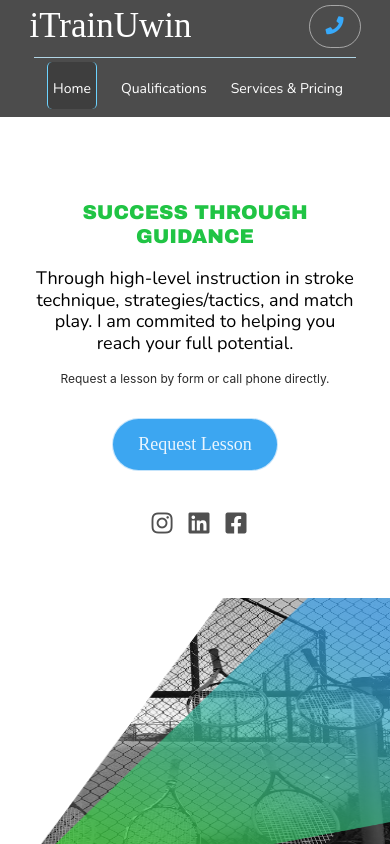
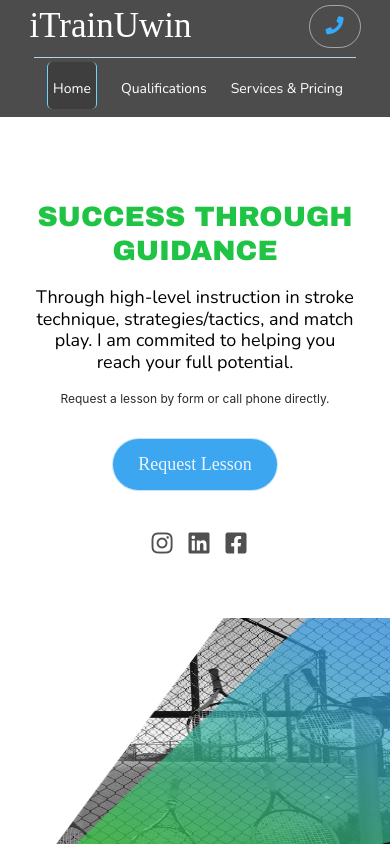
Before and after one commit to mtaslagyan/itrainuwin, a React (Create React App) app: page / in a window 390 px wide. Shown: the top 844 px of the page. Built offline with nearby package versions, Linux system fonts and the light colour scheme; a web font is replaced by a local one.

Commit message:
Add files via upload

```diff
--- a/src/index.css
+++ b/src/index.css
@@ -790,7 +790,7 @@ input{
     background:green;
   } */
   .title{
-    font-size:31px;
+    font-size:32px;
   }
   .crissStanding{
     margin-top:150px;
@@ -823,7 +823,7 @@ input{
     background:orange;
   } */
   .title{
-    font-size:27px;
+    font-size:30px;
   }
   .banner-text{
     margin-top:200px;
@@ -861,7 +861,7 @@ input{
     background:red;
   } */
   .title{
-    font-size:20px;
+    font-size:30px;
   }
   .intro{
     font-size:18px;
@@ -926,6 +926,10 @@ input{
   .timeline-title{
     font-size:18px;
   }
+  .banner-text{
+    /* padding-left:50px;
+    padding-right:50px; */
+  }
 
 }
 
@@ -936,6 +940,9 @@ input{
   /* body{
     background:white;
   } */
+  .title{
+    font-size:28px;
+  }
   .banner-text{
     margin-top:200px;
     text-align:center;
@@ -1062,12 +1069,14 @@ input{
 }
 
 /* XS */
-@media (max-width: 424px)
+@media (max-width: 425px)
 {
   /* body{
     background:purple;
   } */
-
+  .title{
+    font-size:28px;
+  }
   .gallery img{
     width:33.33333333333333%;
   }
@@ -1153,6 +1162,12 @@ input{
     width: 100px;
   }
 
+}
+@media (max-width: 375px)
+{
+  .title{
+    font-size:27px;
+  }
 }
 
 
@@ -1199,7 +1214,9 @@ input{
   .testimonials-title{
     font-size:28px;
   }
-
+  .title{
+    font-size:26px;
+  }
 }
 
 
```
